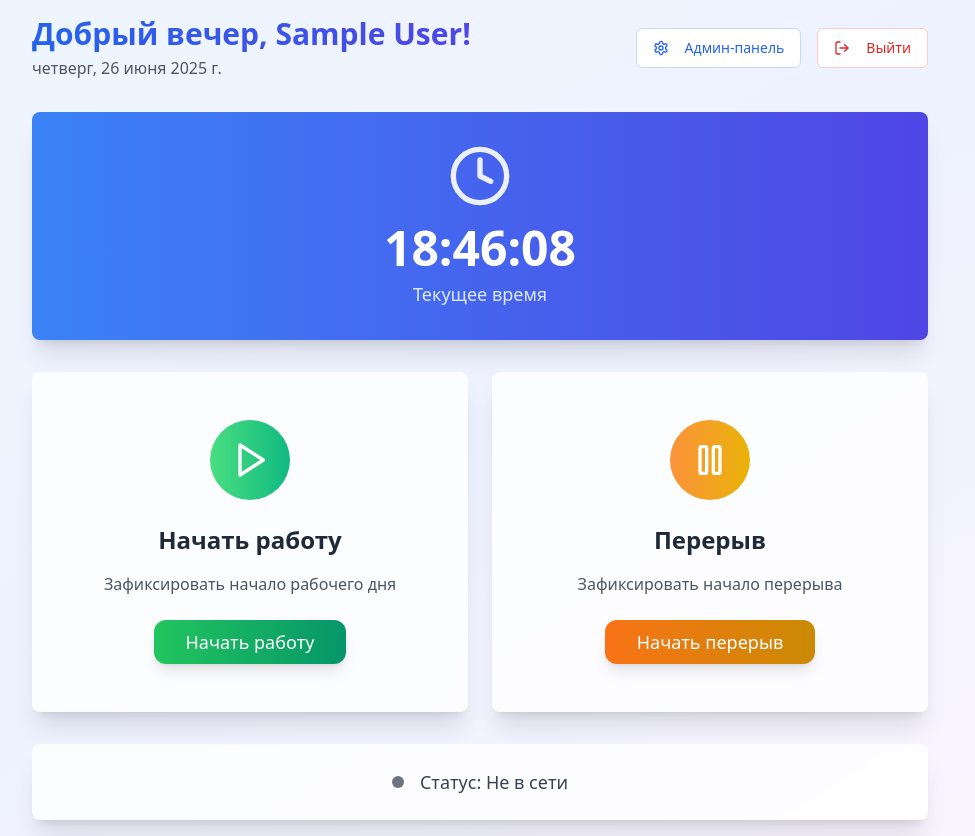
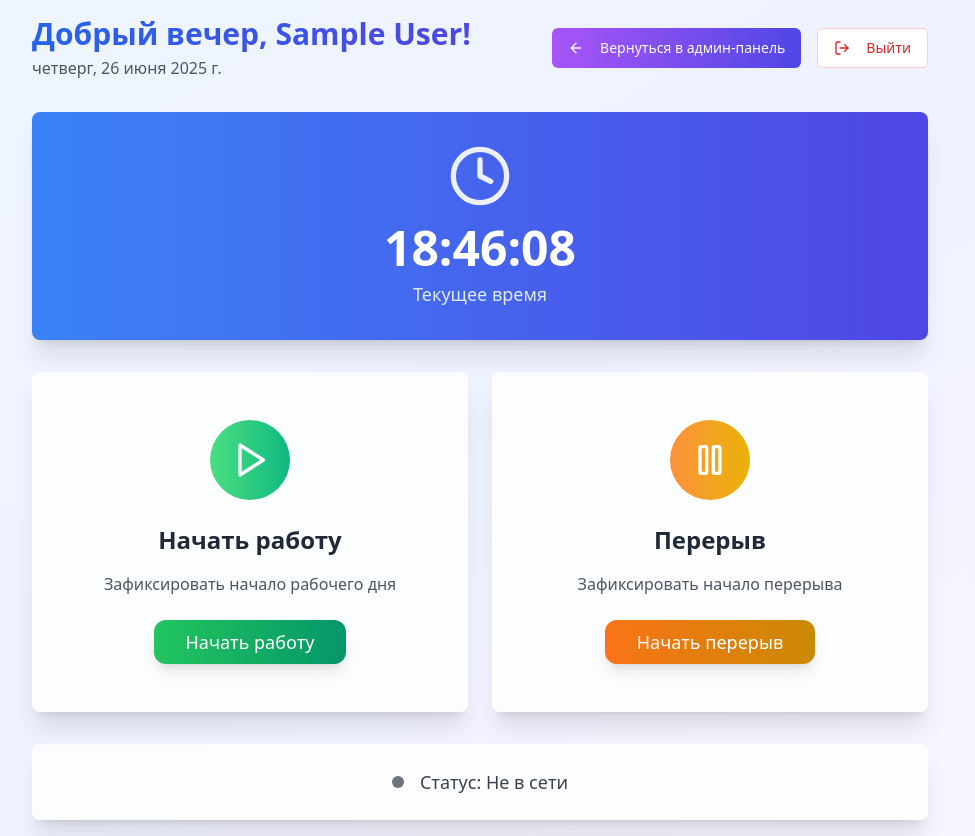
Before and after one commit to FLFantom/shift-sync-frontend, a React (Vite) app: page /dashboard in a window 1280 px wide. Shown: the whole page, without its empty margins (160-1135 px from the left). Built offline with nearby package versions, Linux system fonts and the light colour scheme; sample sign-in values are in the browser's storage.

Commit message:
Fix: Add back button in dashboard after login as user
Adds a back button to the dashboard when a user logs in as another user from the admin panel, allowing them to return to the admin panel.

```diff
--- a/src/contexts/AuthContext.tsx
+++ b/src/contexts/AuthContext.tsx
@@ -1,4 +1,3 @@
-
 import React, { createContext, useContext, useState, useEffect } from 'react';
 import { toast } from '@/hooks/use-toast';
 
@@ -22,6 +21,8 @@ interface AuthContextType {
   updateUser: (userId: string, userData: Partial<User>) => boolean;
   deleteUser: (userId: string) => boolean;
   addUser: (userData: Omit<User, 'id' | 'status'>) => boolean;
+  isAdminMode: boolean;
+  returnToAdmin: () => void;
 }
 
 const AuthContext = createContext<AuthContextType | undefined>(undefined);
@@ -70,17 +71,21 @@ let mockUsers: User[] = [
 export const AuthProvider = ({ children }: { children: React.ReactNode }) => {
   const [user, setUser] = useState<User | null>(null);
   const [loading, setLoading] = useState(true);
+  const [isAdminMode, setIsAdminMode] = useState(false);
 
   useEffect(() => {
     const token = localStorage.getItem('token');
     const userData = localStorage.getItem('user');
+    const originalAdmin = localStorage.getItem('originalAdmin');
 
     if (token && userData) {
       try {
         setUser(JSON.parse(userData));
+        setIsAdminMode(!!originalAdmin);
       } catch (error) {
         localStorage.removeItem('token');
         localStorage.removeItem('user');
+        localStorage.removeItem('originalAdmin');
       }
     }
     setLoading(false);
@@ -123,7 +128,9 @@ export const AuthProvider = ({ children }: { children: React.ReactNode }) => {
   const logout = () => {
     localStorage.removeItem('token');
     localStorage.removeItem('user');
+    localStorage.removeItem('originalAdmin');
     setUser(null);
+    setIsAdminMode(false);
   };
 
   const updateUserStatus = (status: 'working' | 'break' | 'offline', breakStartTime?: string) => {
@@ -154,9 +161,29 @@ export const AuthProvider = ({ children }: { children: React.ReactNode }) => {
       localStorage.setItem('user', JSON.stringify(targetUser));
       localStorage.setItem('originalAdmin', JSON.stringify(user));
       setUser(targetUser);
+      setIsAdminMode(true);
       return true;
     }
     return false;
+  };
+
+  const returnToAdmin = () => {
+    const originalAdmin = localStorage.getItem('originalAdmin');
+    if (originalAdmin) {
+      try {
+        const adminUser = JSON.parse(originalAdmin);
+        localStorage.setItem('user', JSON.stringify(adminUser));
+        localStorage.removeItem('originalAdmin');
+        setUser(adminUser);
+        setIsAdminMode(false);
+        toast({
+          title: "Возврат в админ-панель",
+          description: "Вы вернулись в режим администратора",
+        });
+      } catch (error) {
+        console.error('Error returning to admin:', error);
+      }
+    }
   };
 
   const getAllUsers = (): User[] => {
@@ -202,7 +229,9 @@ export const AuthProvider = ({ children }: { children: React.ReactNode }) => {
       getAllUsers,
       updateUser,
       deleteUser,
-      addUser
+      addUser,
+      isAdminMode,
+      returnToAdmin
     }}>
       {children}
     </AuthContext.Provider>
--- a/src/pages/Dashboard.tsx
+++ b/src/pages/Dashboard.tsx
@@ -1,14 +1,13 @@
-
 import { useState, useEffect } from 'react';
 import { useAuth } from '../contexts/AuthContext';
 import { Button } from '@/components/ui/button';
 import { Card, CardContent, CardHeader, CardTitle } from '@/components/ui/card';
-import { Clock, Play, Pause, Coffee, LogOut, Settings } from 'lucide-react';
+import { Clock, Play, Pause, Coffee, LogOut, Settings, ArrowLeft } from 'lucide-react';
 import { toast } from '@/hooks/use-toast';
 import { useNavigate } from 'react-router-dom';
 
 const Dashboard = () => {
-  const { user, logout, updateUserStatus } = useAuth();
+  const { user, logout, updateUserStatus, isAdminMode, returnToAdmin } = useAuth();
   const [currentTime, setCurrentTime] = useState(new Date());
   const [breakDuration, setBreakDuration] = useState('');
   const navigate = useNavigate();
@@ -98,6 +97,11 @@ const Dashboard = () => {
     navigate('/login');
   };
 
+  const handleReturnToAdmin = () => {
+    returnToAdmin();
+    navigate('/admin');
+  };
+
   if (!user) return null;
 
   const isBreakOvertime = user.status === 'break' && user.breakStartTime &&
@@ -118,7 +122,16 @@ const Dashboard = () => {
           </div>
 
           <div className="flex items-center space-x-4">
-            {user.role === 'admin' && (
+            {isAdminMode && (
+              <Button
+                onClick={handleReturnToAdmin}
+                className="bg-gradient-to-r from-purple-500 to-indigo-600 hover:from-purple-600 hover:to-indigo-700"
+              >
+                <ArrowLeft className="w-4 h-4 mr-2" />
+                Вернуться в админ-панель
+              </Button>
+            )}
+            {user.role === 'admin' && !isAdminMode && (
               <Button
                 onClick={() => navigate('/admin')}
                 variant="outline"
```
